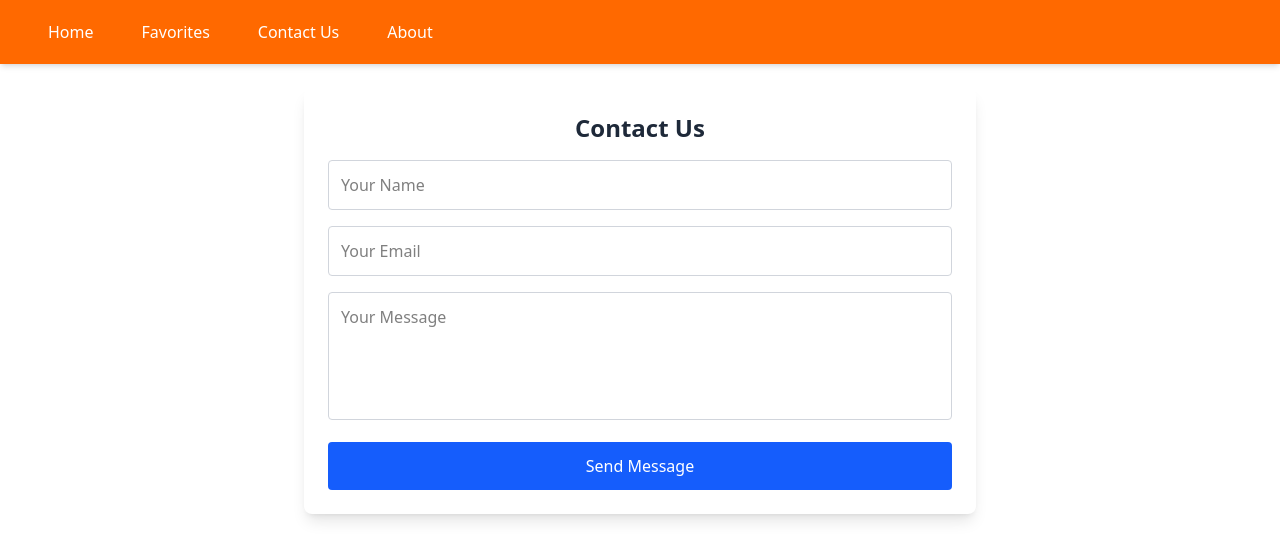
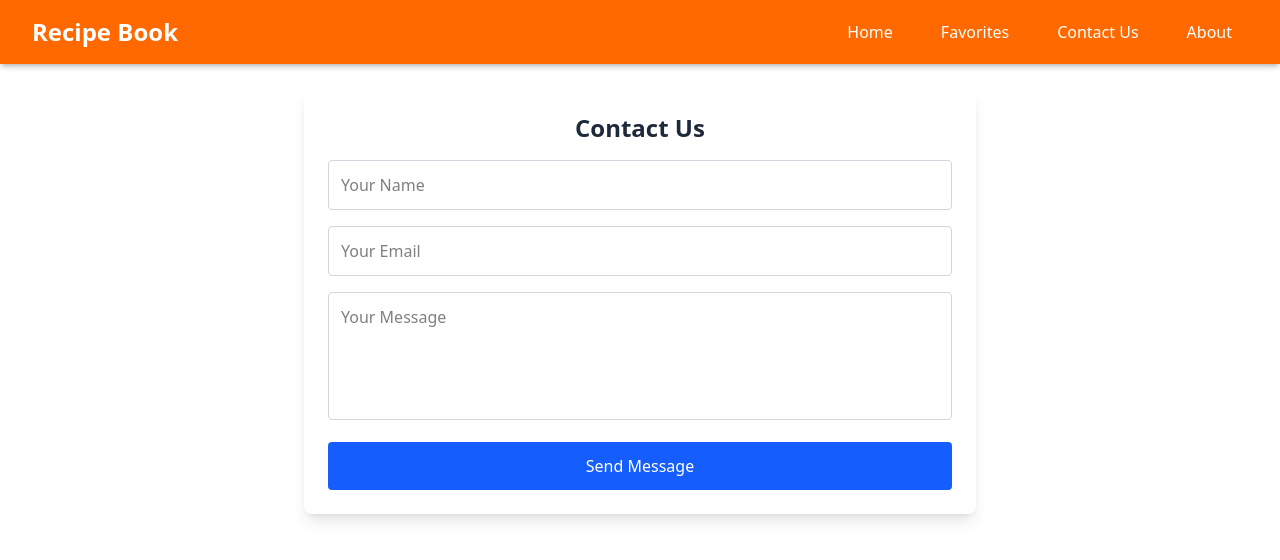
Before and after one commit to Techbandit-001/phase-2-project, a React (Vite) app: page /Contact in a window 1280 px wide. Shown: the top 560 px of the page. Built offline with nearby package versions, Linux system fonts and the light colour scheme.

Commit message:
adds Nav to every page

```diff
--- a/db.json
+++ b/db.json
@@ -15,6 +15,14 @@
       "preparationTime": "30 minutes",
       "description": "Into a sufuria put your beef, add the hot water, cover and let it cook until tender.\nAdd oil into your pre-boiled beef, onion, garlic & ginger paste, salt and stir. Let it cook until brown.\nAdd your tomatoes, green pepper and mix. Cover and let it cook for 5 minutes.\nAdd coriander (dhania) and mix.",
       "title": "maize four,a pot,hot water,beef,onoins,cooking oil,onions"
+    },
+    {
+      "id": "f585",
+      "image": "https://img-global.cpcdn.com/recipes/3a8ab7dea928364c/480x640cq70/photo.webp",
+      "title": "Chips Kuku",
+      "description": "1\nWash the chicken and potatoes in clean running water.Pat dry with a clean towel to drain off excess water.\n\n2\nHeat the oil in a deep heavy pan.When hot add in the thin potato slices and the piece of chicken.This will depend on the size of the deep heavy pan you will use.\n\n3\nOnce the fries and all cooked and chicken is crunchy and well fried, remove from the oil using a metallic drainer and place on clean paper towels.\n\n4\nBlot out excess oil, sprinkle some salt and serve some cabbage salad in mayonnes and dig in😁😊.",
+      "preparationTime": "3hrs",
+      "category": "lunch"
     }
   ]
 }
--- a/src/NavBar.jsx
+++ b/src/NavBar.jsx
@@ -8,7 +8,7 @@ function Navbar() {
           {/* Logo */}
           <div className="flex-shrink-0">
             <Link to="/" className="text-2xl font-bold  ">
-              RecipeBook
+              Recipe Book
             </Link>
           </div>
           {/* Navigation Links */}
--- a/src/pages/About.jsx
+++ b/src/pages/About.jsx
@@ -4,29 +4,40 @@ function AboutUs() {
   return (
     <>
       <header className="shadow-md">
-        <nav className="bg-orange-500 text-white">
+        <nav className="bg-orange-500 text-white shadow-md">
           <div className="max-w-7xl mx-auto px-4 sm:px-6 lg:px-8">
-            <div className="flex justify-between items-center h-16">
-              <div className="flex gap-4">
-                <Link to={"/"}>
-                  <button className="px-4 py-2 rounded hover:bg-blue-700 transition">
-                    Home
-                  </button>
+            <div className="flex justify-between h-16 items-center">
+              {/* Logo */}
+              <div className="flex-shrink-0">
+                <Link to="/" className="text-2xl font-bold  ">
+                  Recipe Book
                 </Link>
-                <Link to={"/Favorites"}>
-                  <button className="px-4 py-2 rounded hover:bg-blue-700 transition">
-                    Favorites
-                  </button>
+              </div>
+              {/* Navigation Links */}
+              <div className="hidden md:flex space-x-4">
+                <Link
+                  to="/"
+                  className="hover:underline text-white px-4 py-2 rounded hover:bg-blue-700 transition"
+                >
+                  Home
                 </Link>
-                <Link to={"/Contact"}>
-                  <button className="px-4 py-2 rounded hover:bg-blue-700 transition">
-                    Contact Us
-                  </button>
+                <Link
+                  to="/favorites"
+                  className="hover:underline text-white px-4 py-2 rounded hover:bg-blue-700 transition"
+                >
+                  Favorites
                 </Link>
-                <Link to={"/About"}>
-                  <button className="px-4 py-2 rounded hover:bg-blue-700 transition ">
-                    About
-                  </button>
+                <Link
+                  to="/contact"
+                  className="hover:underline text-white px-4 py-2 rounded hover:bg-blue-700 transition"
+                >
+                  Contact Us
+                </Link>
+                <Link
+                  to="/about"
+                  className="hover:underline text-white px-4 py-2 rounded hover:bg-blue-700 transition"
+                >
+                  About
                 </Link>
               </div>
             </div>
--- a/src/pages/Contact.jsx
+++ b/src/pages/Contact.jsx
@@ -4,34 +4,43 @@ import { Link } from "react-router-dom";
 function ContactUs() {
   return (
     <>
-        <header className="shadow-md">
-        <nav className="bg-orange-500 text-white">
+      <header className="shadow-md">
+        <nav className="bg-orange-500 text-white shadow-md">
           <div className="max-w-7xl mx-auto px-4 sm:px-6 lg:px-8">
-            <div className="flex justify-between items-center h-16">
-              <div className="flex gap-4">
-              <Link to={"/"}>
-                <button className="bg-orange-500 text-white px-4 py-2 rounded hover:bg-blue-700 transition">
+            <div className="flex justify-between h-16 items-center">
+              {/* Logo */}
+              <div className="flex-shrink-0">
+                <Link to="/" className="text-2xl font-bold  ">
+                  Recipe Book
+                </Link>
+              </div>
+              {/* Navigation Links */}
+              <div className="hidden md:flex space-x-4">
+                <Link
+                  to="/"
+                  className="hover:underline text-white px-4 py-2 rounded hover:bg-blue-700 transition"
+                >
                   Home
-                </button>
-              </Link>
-              <Link to={"/Favorites"}>
-                <button className="bg-orange-500 text-white px-4 py-2 rounded hover:bg-blue-700 transition">
+                </Link>
+                <Link
+                  to="/favorites"
+                  className="hover:underline text-white px-4 py-2 rounded hover:bg-blue-700 transition"
+                >
                   Favorites
-                </button>
-              </Link>
-
-              <Link to={"/Contact"}>
-                <button className="bg-orange-500 text-white px-4 py-2 rounded hover:bg-blue-700 transition">
+                </Link>
+                <Link
+                  to="/contact"
+                  className="hover:underline text-white px-4 py-2 rounded hover:bg-blue-700 transition"
+                >
                   Contact Us
-                </button>
-              </Link>
-
-              <Link to={"/About"}>
-                <button className="bg-orange-500 text-white px-4 py-2 rounded hover:bg-blue-700 transition">
+                </Link>
+                <Link
+                  to="/about"
+                  className="hover:underline text-white px-4 py-2 rounded hover:bg-blue-700 transition"
+                >
                   About
-                </button>
                 </Link>
-                </div>
+              </div>
             </div>
           </div>
         </nav>
--- a/src/pages/Favourites.jsx
+++ b/src/pages/Favourites.jsx
@@ -4,29 +4,40 @@ export default function Favorites() {
   return (
     <>
       <header className="shadow-md">
-        <nav className="bg-orange-500 text-white">
+        <nav className="bg-orange-500 text-white shadow-md">
           <div className="max-w-7xl mx-auto px-4 sm:px-6 lg:px-8">
-            <div className="flex justify-between items-center h-16">
-              <div className="flex gap-4">
-                <Link to={"/"}>
-                  <button className="px-4 py-2 rounded hover:bg-blue-700 transition">
+            <div className="flex justify-between h-16 items-center">
+              {/* Logo */}
+              <div className="flex-shrink-0">
+                <Link to="/" className="text-2xl font-bold  ">
+                  Recipe Book
+                </Link>
+              </div>
+              {/* Navigation Links */}
+              <div className="hidden md:flex space-x-4">
+                <Link
+                  to="/"
+                  className="hover:underline text-white px-4 py-2 rounded hover:bg-blue-700 transition"
+                >
                   Home
-                  </button>
                 </Link>
-                <Link to={"/Favorites"}>
-                  <button className="px-4 py-2 rounded hover:bg-blue-700 transition">
+                <Link
+                  to="/favorites"
+                  className="hover:underline text-white px-4 py-2 rounded hover:bg-blue-700 transition"
+                >
                   Favorites
-                  </button>
                 </Link>
-                <Link to={"/Contact"}>
-                  <button className="px-4 py-2 rounded hover:bg-blue-700 transition">
+                <Link
+                  to="/contact"
+                  className="hover:underline text-white px-4 py-2 rounded hover:bg-blue-700 transition"
+                >
                   Contact Us
-                  </button>
                 </Link>
-                <Link to={"/About"}>
-                  <button className="px-4 py-2 rounded hover:bg-blue-700 transition ">
+                <Link
+                  to="/about"
+                  className="hover:underline text-white px-4 py-2 rounded hover:bg-blue-700 transition"
+                >
                   About
-                  </button>
                 </Link>
               </div>
             </div>
@@ -34,11 +45,11 @@ export default function Favorites() {
         </nav>
       </header>
 
-
       <div className="p-4">
         <h1 className="text-2xl font-bold">Favorites</h1>
         <p>Here you can see your favorite recipes.</p>
       </div>
+
     </>
   );
 }
```
Lines whose indentation alone changed are shown as unchanged.
